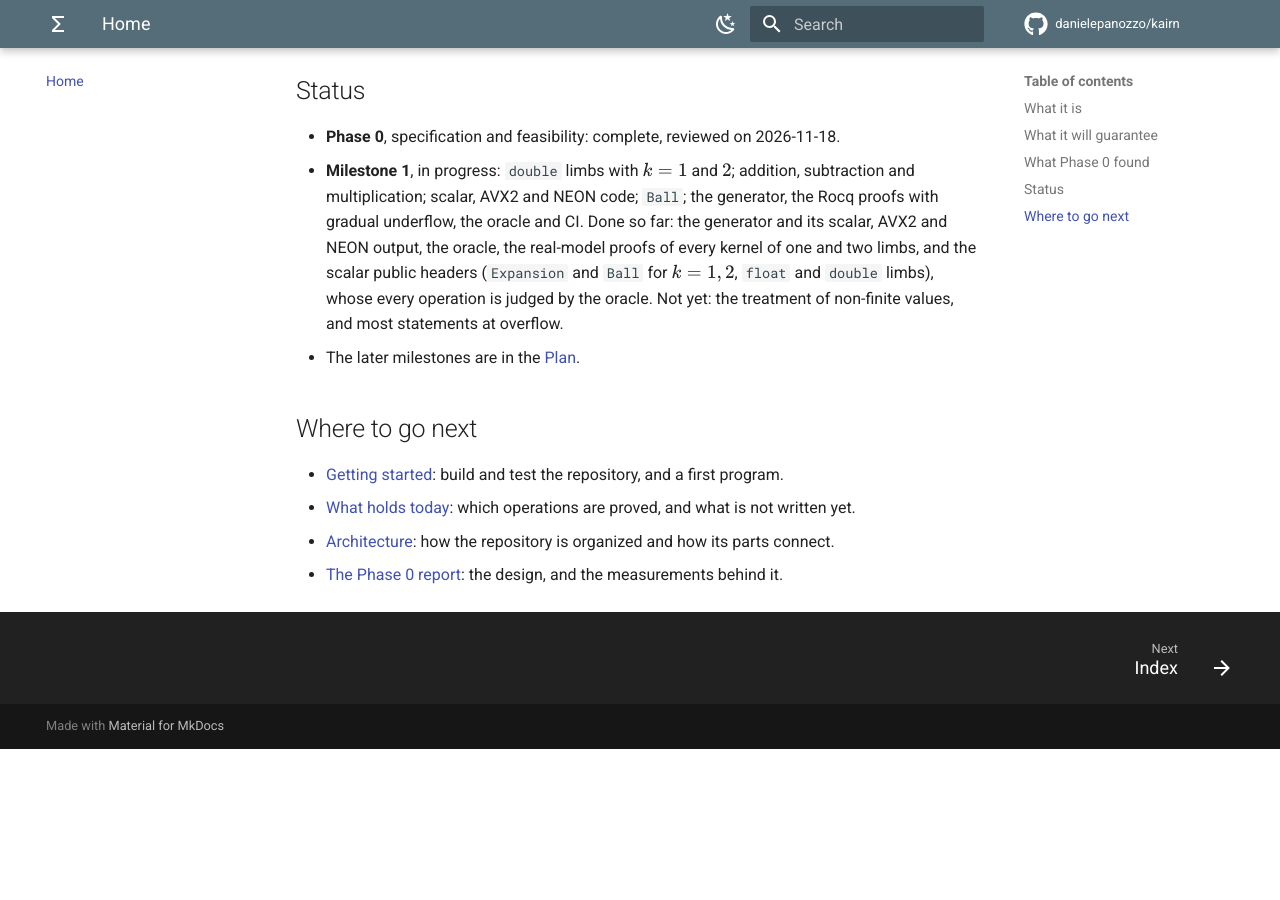
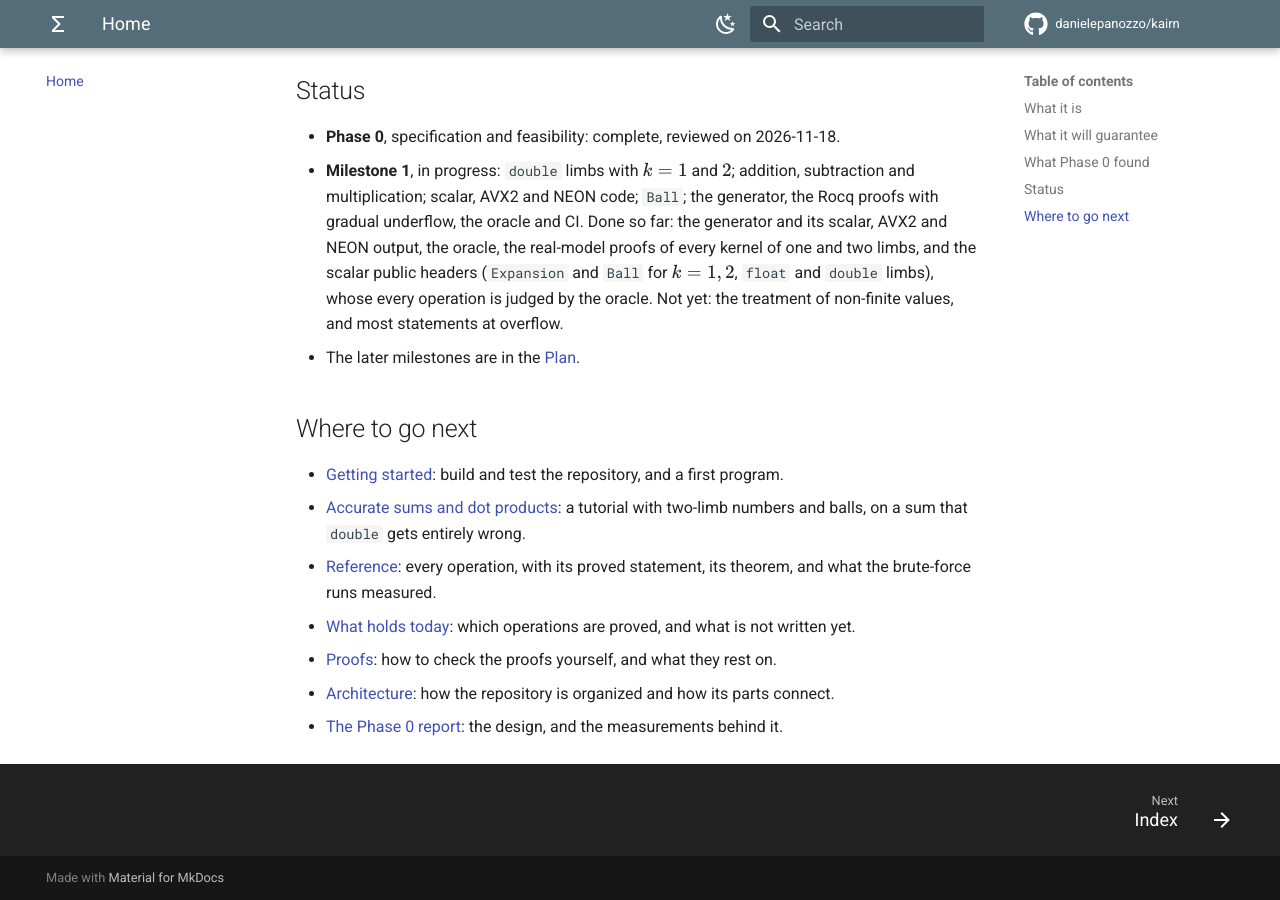
Before and after one commit to danielepanozzo/kairn, an MkDocs documentation site: the page built from docs/index.md, in a window 1280 px wide and 900 px high, scrolled down 1715 px. Built offline with MkDocs 1.6.1 and Material for MkDocs 9.7.7, drawn with Linux system fonts in a browser that asks for light colours; comment, search, counter and statistics services are not loaded; before the commit the page ends 2464 px from its top, so only the background shows below that.

Commit message:
Link the tutorial, the reference and the proofs from the existing pages
The home page lists them under "Where to go next", Getting started points to the tutorial and
the reference after the first program and lists the reference checks among the tests, and What
holds today points from its table of operations to the reference pages.

Co-Authored-By: Claude Opus 5.5 <noreply@anthropic.com>
Claude-Session: https://claude.ai/code/session_01ULwCxzT6Dhw9xUiTw8mJz1

```diff
--- a/docs/index.md
+++ b/docs/index.md
@@ -78,8 +78,13 @@ written ([report](developer/design/phase0/index.md#verdict)). In short:
 ## Where to go next
 
 - [Getting started](getting-started/index.md): build and test the repository, and a first program.
+- [Accurate sums and dot products](tutorials/accurate-sums.md): a tutorial with two-limb numbers
+  and balls, on a sum that `double` gets entirely wrong.
+- [Reference](reference/index.md): every operation, with its proved statement, its theorem, and
+  what the brute-force runs measured.
 - [What holds today](getting-started/guarantees.md): which operations are proved, and what is not
   written yet.
+- [Proofs](proofs/index.md): how to check the proofs yourself, and what they rest on.
 - [Architecture](developer/architecture.md): how the repository is organized and how its parts
   connect.
 - [The Phase 0 report](developer/design/phase0/index.md): the design, and the measurements behind
```
Also changed, not shown: docs/getting-started/guarantees.md (+4 -1 lines), docs/getting-started/index.md (+4 -1 lines).
